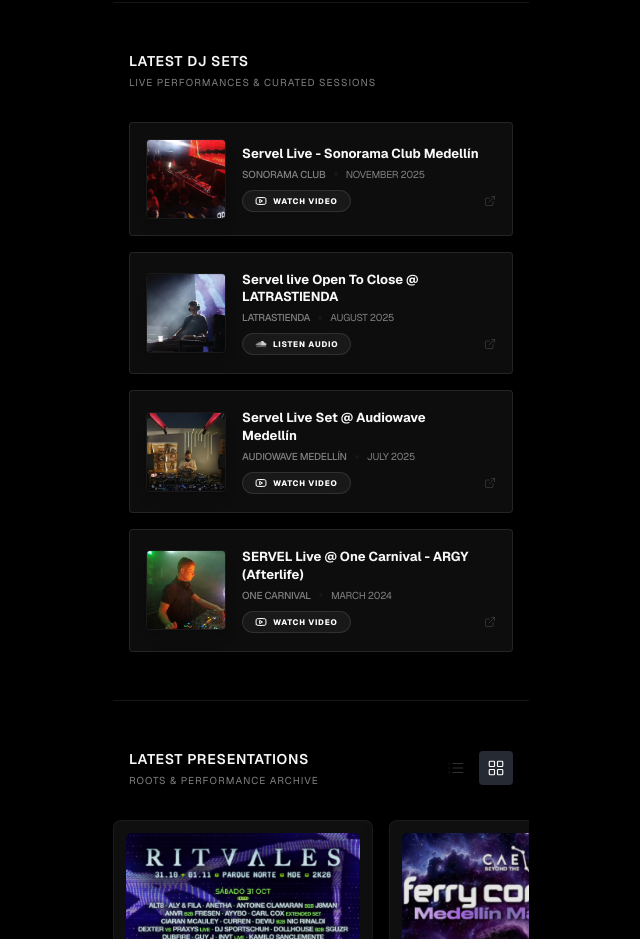
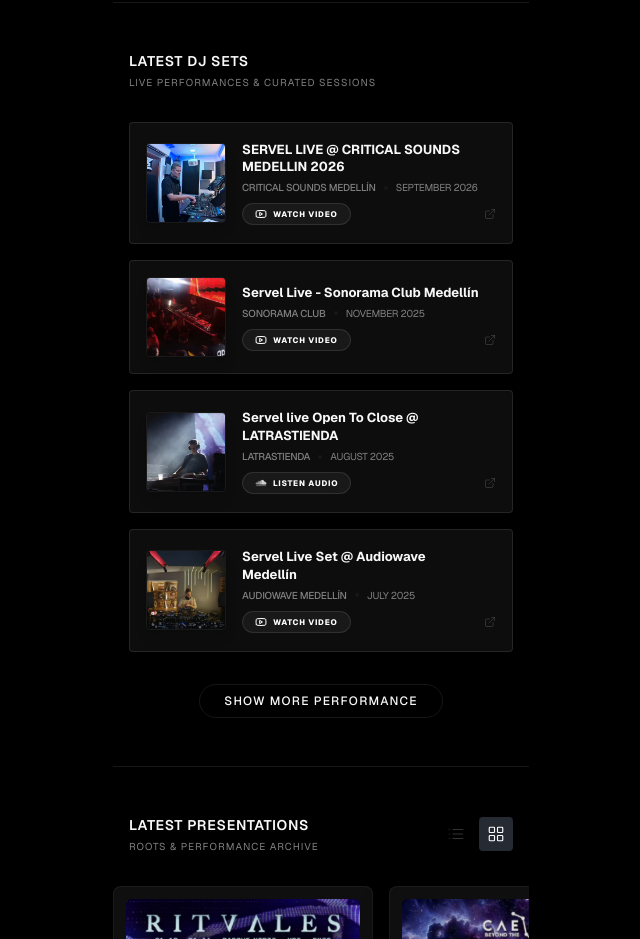
Before and after one commit to joset-asperjet/servel, a Next.js app: page / in a window 1280 px wide. Shown: the part 1160-2099 px from the top of the page, without its empty margins (319-959 px from the left). Built offline with nearby package versions, Linux system fonts and the light colour scheme.

Commit message:
feat: add Critical Sounds Medellin 2026 set to latest dj sets

```diff
--- a/components/tracks.tsx
+++ b/components/tracks.tsx
@@ -5,6 +5,14 @@ import Image from 'next/image';
 import { ExternalLink, Youtube } from 'lucide-react';
 
 const djSets = [
+  {
+    title: "SERVEL LIVE @ CRITICAL SOUNDS MEDELLIN 2026",
+    location: "Critical Sounds Medellín",
+    date: "September 2026",
+    image: "/images/dj-sets/servel-presskit-critical-sounds-september2026.avif",
+    url: "https://www.youtube.com/watch?v=vrWOFWDFv8M",
+    platform: "youtube",
+  },
   {
     title: "Servel Live - Sonorama Club Medellín",
     location: "Sonorama Club",
```
Also changed, not shown: public/images/dj-sets/servel-presskit-critical-sounds-september2026.avif (added).
